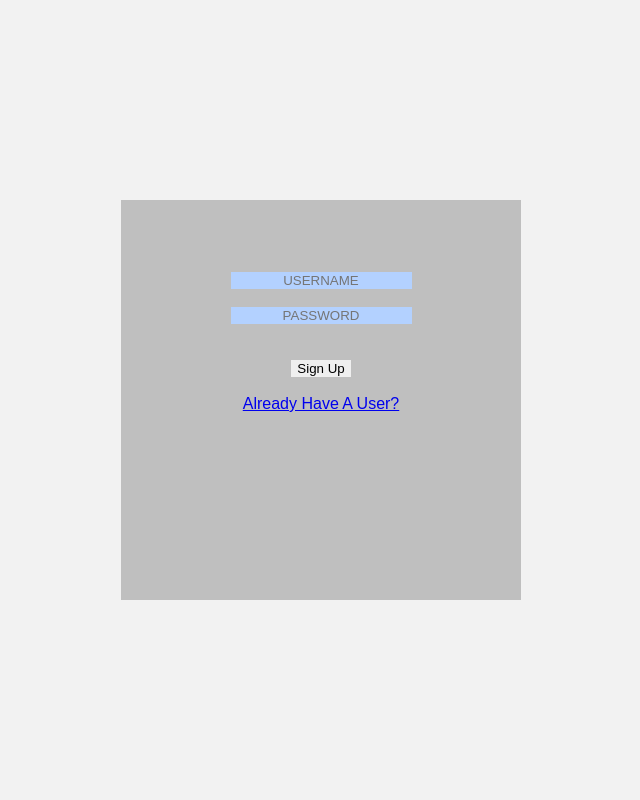
After one commit to Renderhaf/KakaKoin, a Flask app: page /Sign in a window 1280 px wide. The commit adds this page. Shown: the whole page, without its empty margins (319-959 px from the left). Run offline with Flask 2, Linux system fonts and the light colour scheme; some libraries are stand-ins or nearby versions.

Commit message:
added good degsin

```diff
--- a/server.py
+++ b/server.py
@@ -13,22 +13,12 @@ app.config['HOST'] = 'localhost'
 
 @app.route("/", methods=['GET', 'POST'])
 def index():
+        return render_template("KakaKoin.html") # Just page
+
+@app.route("/Sign", methods=['GET', 'POST'])
+def Sign():
     if request.method == 'POST':
-        if request.form["Type"] == "log":
-            usr = request.form["User"]
-            pas = hashlib.sha256(request.form["Password"].encode('utf-8')).hexdigest()
-
-            data = udb.getUsers()
-
-            if usr in data:
-                if data[usr] == pas:
-                    return jsonify("Logged In")
-                else:
-                    return jsonify("Wrong Password")
-            else:
-                return jsonify("Username Doesnt exist")
-
-        if request.form["Type"] == "Sign":
+        if request.form["Type"] == "Sign": # Signin
             usr = request.form["User"]
             pas = hashlib.sha256(request.form["Password"].encode('utf-8')).hexdigest()
 
@@ -45,7 +35,26 @@ def index():
 
             return jsonify("Sign Up")
     else:
-        return render_template("KakaKoin.html")
+        return render_template("Signup.html")
+
+@app.route("/Log", methods=['GET','POST'])
+def Log():
+    if request.method == 'POST':
+        if request.form["Type"] == "log": # login
+            usr = request.form["User"]
+            pas = hashlib.sha256(request.form["Password"].encode('utf-8')).hexdigest()
+
+            data = udb.getUsers()
+
+            if usr in data:
+                if data[usr] == pas:
+                    return jsonify("Logged In")
+                else:
+                    return jsonify("Wrong Password")
+            else:
+                return jsonify("Username Doesnt exist")
+    else:
+        return render_template("Login.html")
 
 if __name__ == "__main__":
     port=os.environ.get('PORT') or 5000
--- /dev/null
+++ b/templates/Signup.html
@@ -0,0 +1,80 @@
+<html>
+<title>Sign Up</title>
+<head>
+  <style>
+    #logindiv{
+      text-align: center; background:#bfbfbf; margin:auto; height: 400px; width: 400px; position:fixed; top:0; bottom:0; left:0; right:0;
+    }
+
+    #cap{
+      display: inline-block;
+    }
+
+    input[type=text], [type=password]{
+      background-color: #b3d1ff;
+      color:black;
+      border: none;
+    }
+
+    input[type=button]{
+      border: none;
+    }
+
+    a{
+      font-family: sans-serif;
+    }
+
+  </style>
+</head>
+<body style="background:#f2f2f2">
+  <div id="logindiv">
+    </br></br></br></br>
+    <input id="username" type="text" value="" style="text-align: center; display: block ;margin:auto;" placeholder="USERNAME"></br>
+    <input id="password" type="password" value="" style="text-align: center; display: block;margin:auto;" placeholder="PASSWORD"></br>
+
+    <div id ="cap" class = "capp"></div>
+
+  </br></br>
+
+    <input type="button" value="Sign Up" onclick="SignUp()" id = "signinb" style="text-align: center; display: block ;margin:auto;">
+    </br>
+
+    <a href="/Log" style = "text-align: center; display: block ;margin:auto;">Already Have A User?</a>
+  </div>
+
+  <script src="https://www.google.com/recaptcha/api.js?render=explicit"></script>
+  <script src="https://ajax.googleapis.com/ajax/libs/jquery/3.2.0/jquery.min.js"></script>
+  <script>
+    donecap = false;
+
+    window.onload = function() {
+      var captchaWidgetId = grecaptcha.render( 'cap', {
+        'sitekey' : '6Lda2kEUAAAAADHWz9u__adheHIe7aWCHZFSz11N',  // required
+        'theme' : 'light',  // optional
+        'callback': 'gCall'  // optional
+      });
+      document.getElementById("cap").style = "";
+    }
+    var gCall = function(e){
+      donecap = true;
+    }
+    function SignUp(){
+        if (donecap){
+          $.post("/Sign",{"Type":"Sign",
+                      "User": document.getElementById("username").value.toString(),
+                       "Password": document.getElementById("password").value.toString()},
+          function(data, status){
+            console.log(data)
+            if (data == "Sign Up"){
+              alert("User Created! LogIn to use!")
+            } else {
+              alert(data)
+            }
+          });
+        } else {
+          alert("Complete The Captcha First!")
+        }
+    }
+  </script>
+</body>
+</html>
```
Also changed, not shown: templates/KakaKoin.html (+16 -43 lines), templates/Login.html (added, +61 -0 lines).
